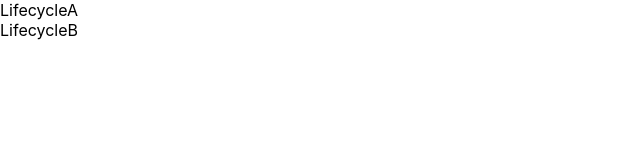
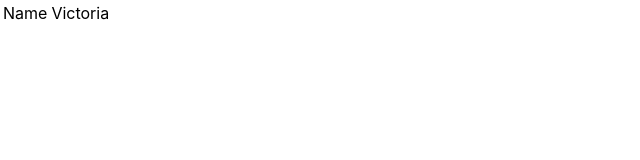
Before and after one commit to Victoria-Hodder/react-playground, a React (Create React App) app: page / in a window 1280 px wide. Shown: the top 160 px of the page, without its empty margins (0-640 px from the left). Built offline with nearby package versions, Linux system fonts and the light colour scheme.

Commit message:
Video 25: learning about fragments

```diff
--- a/src/App.js
+++ b/src/App.js
@@ -3,13 +3,13 @@
 // import './App.css';
 // import './appStyles.css';
 import './index.css';
-import LifecycleA from './components/LifecycleA';
+import Table from './components/Table';
 
 class App extends Component {
     render () {
       return (
       <div className="App">
-        <LifecycleA />
+        <Table />
       </div>
     );
   }
--- /dev/null
+++ b/src/components/Columns.js
@@ -0,0 +1,16 @@
+import React from 'react'
+
+function Columns() {
+
+    return (
+        <>
+            <td>Name</td>
+            <td>Victoria</td>
+        </>
+    )
+}
+
+
+export default Columns
+
+// if you use this short hand syntax you cannot pass in a key
--- /dev/null
+++ b/src/components/Table.js
@@ -0,0 +1,17 @@
+import React from 'react'
+import Columns from './Columns';
+
+function Table() {
+    return (
+        <table>
+            <tbody>
+                <tr>
+                    <Columns />
+                </tr>
+            </tbody>
+        </table>
+    )
+}
+
+
+export default Table
```
Also changed, not shown: src/components/FragmentDemo.js (added, +13 -0 lines).
